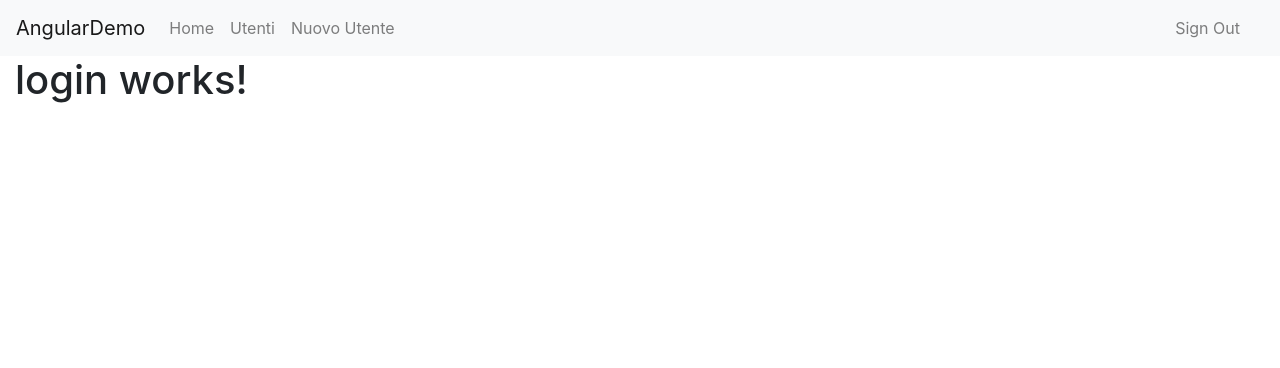
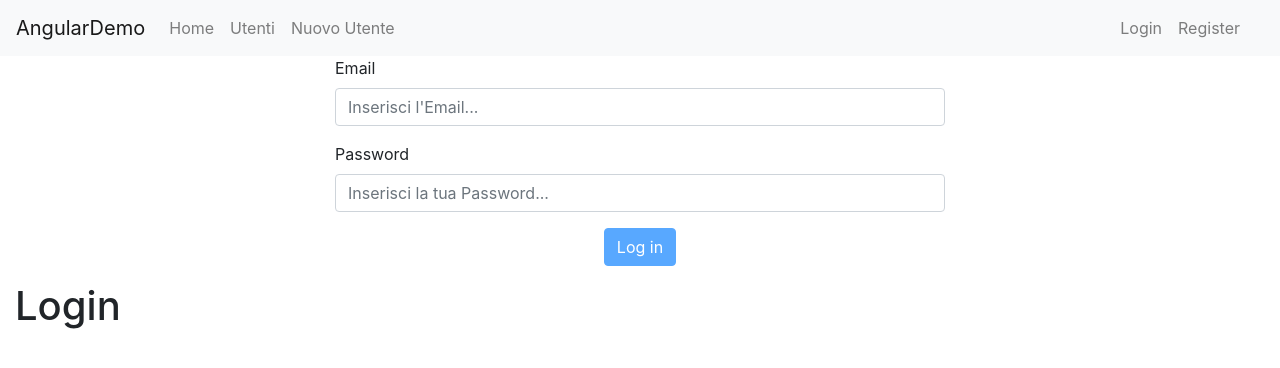
Before and after one commit to CtrlFnAlt/AngularArias, an Angular app: page /login in a window 1280 px wide. Shown: the top 368 px of the page. Built offline with nearby package versions, Linux system fonts and the light colour scheme.

Commit message:
Tasti Registrati Login Esci aggiustati e funzionanti rotte alle funzione dei tasti aggiunte

```diff
--- a/src/app/Components/Auth/login/login.component.html
+++ b/src/app/Components/Auth/login/login.component.html
@@ -1 +1,42 @@
-<h1>login works!</h1>
+<div class="row">
+  <div class="col-sm-6 offset-md-3">
+    <form #f="ngForm" (ngSubmit)="signIn(f)" name="loginForm">
+
+      <div class="form-group">
+        <label for="email">Email</label>
+        <input #email="ngModel" class="form-control" email id="email" name="email"
+               ngModel
+               placeholder="Inserisci l'Email..." required type="email">
+        <div *ngIf="email.dirty && email.touched && email.invalid">
+          <div *ngIf="email.errors.required" class="alert-danger">
+            <small>*Campo Email Obbligatorio!</small>
+          </div>
+          <div *ngIf="email.errors.email" class="alert-danger">
+            <small>*Formato non valido</small>
+          </div>
+        </div>
+      </div>
+
+      <div class="form-group">
+        <label for="password">Password</label>
+        <input #password="ngModel" class="form-control" id="password" minlength="6" name="password"
+               ngModel
+               placeholder="Inserisci la tua Password..." required type="password">
+        <div *ngIf="password.dirty && password.touched && password.invalid">
+          <div *ngIf="password.errors.required" class="alert-danger">
+            <small>*Campo Password Obbligatorio!</small>
+          </div>
+          <div *ngIf="password.errors.minlength" class="alert-danger">
+            <small>*Lunghezza Minima 6 caratteri!</small>
+          </div>
+        </div>
+      </div>
+
+
+      <div class="form-group text-center">
+        <button [disabled]="!f.valid" class="btn btn-primary" type="submit">Log in</button>
+      </div>
+    </form>
+  </div>
+</div>
+<h1>Login</h1>
--- a/src/app/Components/Auth/login/login.component.ts
+++ b/src/app/Components/Auth/login/login.component.ts
@@ -1,4 +1,8 @@
-import { Component, OnInit } from '@angular/core';
+import {Component, OnInit} from '@angular/core';
+import {IUser} from "../../../Interfaces/iuser";
+import {NgForm} from "@angular/forms";
+import {AuthService} from "../../../Services/auth.service";
+import {Router} from "@angular/router";
 
 @Component({
   selector: 'app-login',
@@ -7,9 +11,24 @@ import { Component, OnInit } from '@angular/core';
 })
 export class LoginComponent implements OnInit {
 
-  constructor() { }
+  user: IUser;
+  // patternEmail: string = '(?:[a-z0-9!#$%&\'*+/=?^_`{|}~-]+(?:\\.[a-z0-9!#$%&\'*+/=?^_`{|}~-]+)*|"(?:[\x01-\x08\x0b\x0c\x0e-\x1f\x21\x23-\x5b\x5d-\x7f]|\\\\[\x01-\x09\x0b\x0c\x0e-\x7f])*")@(?:(?:[a-z0-9](?:[a-z0-9-]*[a-z0-9])?\\.)+[a-z0-9](?:[a-z0-9-]*[a-z0-9])?|\\[(?:(?:(2(5[0-5]|[0-4][0-9])|1[0-9][0-9]|[1-9]?[0-9]))\\.){3}(?:(2(5[0-5]|[0-4][0-9])|1[0-9][0-9]|[1-9]?[0-9])|[a-z0-9-]*[a-z0-9]:(?:[\x01-\x08\x0b\x0c\x0e-\x1f\x21-\x5a\x53-\x7f]|\\\\[\x01-\x09\x0b\x0c\x0e-\x7f])+)\\])';
+
+  constructor(private auth: AuthService, private router: Router) {
+  }
 
   ngOnInit(): void {
   }
 
+  signIn(form: NgForm) {
+    if (!form.valid) {
+      return false;
+    } else {
+     let result =  this.auth.signIn(form.value.email, form.value.password);
+      if(result){
+        this.router.navigate(['users']);
+      }
+    }
+
+  }
 }
--- /dev/null
+++ b/src/app/Components/Auth/register/register.component.html
@@ -0,0 +1 @@
+<p>register works!</p>
--- /dev/null
+++ b/src/app/Components/Auth/register/register.component.ts
@@ -0,0 +1,15 @@
+import { Component, OnInit } from '@angular/core';
+
+@Component({
+  selector: 'app-register',
+  templateUrl: './register.component.html',
+  styleUrls: ['./register.component.scss']
+})
+export class RegisterComponent implements OnInit {
+
+  constructor() { }
+
+  ngOnInit(): void {
+  }
+
+}
--- a/src/app/Components/navbar/navbar.component.html
+++ b/src/app/Components/navbar/navbar.component.html
@@ -3,7 +3,7 @@
   <button aria-controls="navbarNav" aria-expanded="false" aria-label="Toggle navigation" class="navbar-toggler"
           data-target="#navbarNav"
           data-toggle="collapse" type="button">
-    <span class="navbar-toggler-icon"></span>
+    <span class="navbar-toggle-icon"></span>
   </button>
   <div class="collapse navbar-collapse" id="navbarNav">
     <ul class="navbar-nav">
@@ -19,10 +19,13 @@
     </ul>
     <ul class="navbar-nav px-3 ml-auto">
       <li class="nav-item text-nowrap">
-        <a *ngIf="!isUserLoggedIn" href="#" class="nav-link">Sign In</a>
+        <a (click)="singIn($event)" *ngIf="!isUserLoggedIn" class="nav-link" href="#">Login</a>
       </li>
       <li class="nav-item text-nowrap">
-        <a *ngIf="isUserLoggedIn" (click)="logout($event)" href="#" class="nav-link">Sign Out</a>
+        <a (click)="singUp($event)" *ngIf="!isUserLoggedIn" class="nav-link" href="#">Register</a>
+      </li>
+      <li class="nav-item text-nowrap">
+        <a (click)="logout($event)" *ngIf="isUserLoggedIn" class="nav-link" href="#">Exit</a>
       </li>
     </ul>
   </div>
--- a/src/app/Components/navbar/navbar.component.ts
+++ b/src/app/Components/navbar/navbar.component.ts
@@ -10,12 +10,13 @@ import {Router} from "@angular/router";
 export class NavbarComponent implements OnInit {
 
   @Output() onNewUser = new EventEmitter();
+
   isUserLoggedIn = false;
 
   constructor(private auth: AuthService, private router: Router) {
   }
 
-  ngOnInit(): void {
+  ngOnInit() {
     this.isUserLoggedIn = this.auth.isUserLoggedIn()
   }
 
@@ -25,9 +26,21 @@ export class NavbarComponent implements OnInit {
 
   logout(e) {
     e.preventDefault();
+    this.isUserLoggedIn = false;
     this.auth.logout();
-    this.router.navigate(['login']);
+    this.router.navigate(['login']).then();
   }
 
+  singIn(e) {
+    e.preventDefault();
+    this.isUserLoggedIn = true;
+    this.router.navigate(['login']).then();
+  }
+
+  singUp(e) {
+    e.preventDefault();
+    this.isUserLoggedIn = true;
+    this.router.navigate(['signup']).then();
+  }
 
 }
--- a/src/app/Services/auth.service.ts
+++ b/src/app/Services/auth.service.ts
@@ -1,26 +1,30 @@
-import { Injectable } from '@angular/core';
+import {Injectable} from '@angular/core';
 
 @Injectable({
   providedIn: 'root'
 })
 export class AuthService {
 
-  private isUserLogIn = true;
-  constructor() { }
+  private isUserLogIn = false;
 
-  isUserLoggedIn(){
+  constructor() {
+  }
+
+  isUserLoggedIn() {
+    this.isUserLogIn = !!localStorage.getItem('token'); //Doppia negazione per trasformalo in booleno.
     return this.isUserLogIn;
   }
 
-  signIn(email: string, password: string){
-
+  signIn(email: string, password: string) {
+    localStorage.setItem('token', email);
+    return true;
   }
 
-  signUp(username: string, email: string, password: string){
-
+  signUp(username: string, email: string, password: string) {
   }
 
-  logout(){
-    this.isUserLogIn = false;
+  logout() {
+    localStorage.removeItem('token');
+    this.isUserLogIn = true;
   }
 }
--- a/src/app/app.module.ts
+++ b/src/app/app.module.ts
@@ -13,7 +13,8 @@ import {NavbarComponent} from './Components/navbar/navbar.component';
 import {HomeComponent} from './Components/home/home.component';
 import {ShowUserComponent} from './Components/show-user/show-user.component';
 import {AuthService} from "./Services/auth.service";
-import { LoginComponent } from './Components/Auth/login/login.component';
+import {LoginComponent} from './Components/Auth/login/login.component';
+import { RegisterComponent } from './Components/Auth/register/register.component';
 
 
 @NgModule({
@@ -26,6 +27,7 @@ import { LoginComponent } from './Components/Auth/login/login.component';
     HomeComponent,
     ShowUserComponent,
     LoginComponent,
+    RegisterComponent,
   ],
 
   imports: [
```
Also changed, not shown: src/app/app-routing.module.ts (+8 -1 lines), src/app/Components/Auth/register/register.component.scss (added), 1 other file (tests, documents, lock files or other folders).
